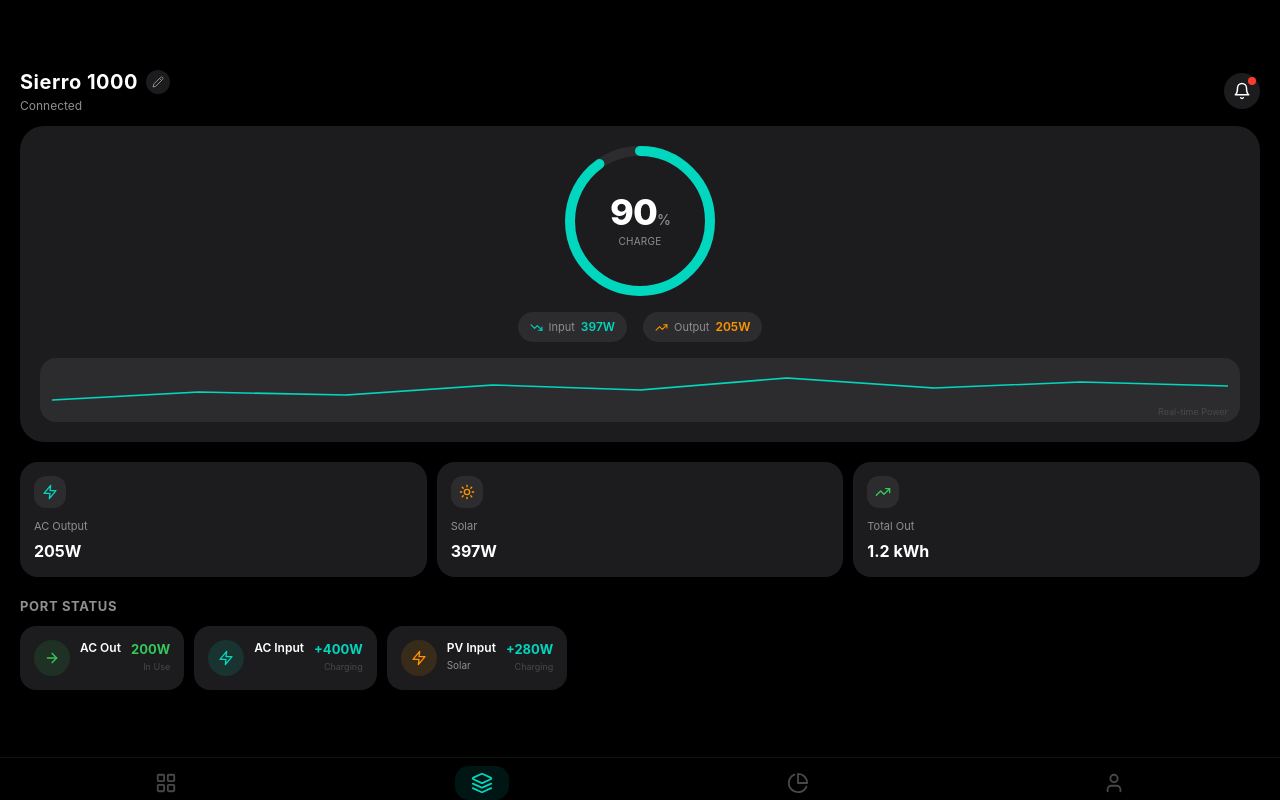
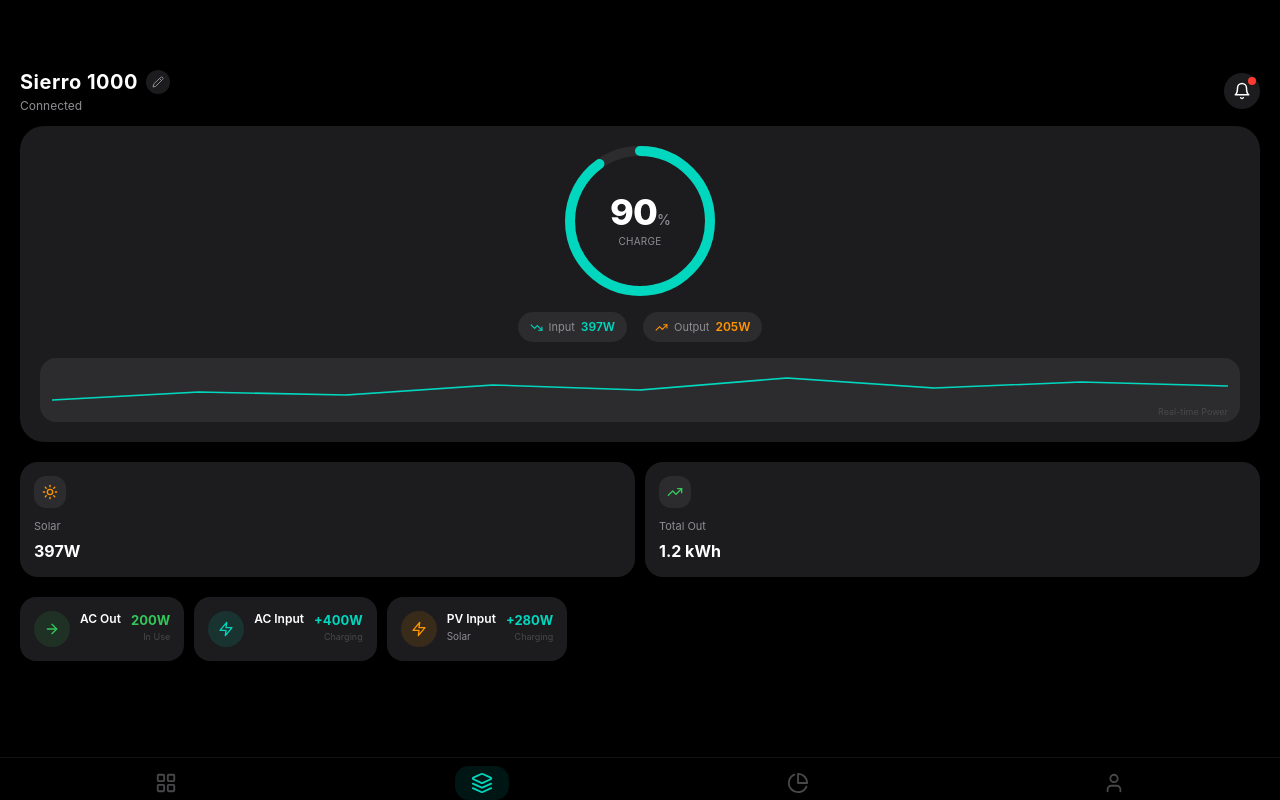
Before and after one commit to lujian1324-spec/energy-app, a React (Vite) app: page /#/ in a window 1280 px wide. Built offline with nearby package versions, Linux system fonts and the light colour scheme.

Commit message:
refactor: 去掉 Port Status 标签，HomePage 去掉 AC Output 卡片避免重复

```diff
--- a/src/pages/HomePage.tsx
+++ b/src/pages/HomePage.tsx
@@ -261,11 +261,10 @@
  </div>
  </motion.div>
 
- {/* 三个功能卡片 - AC / SOLAR / OUTPUT */}
+{/* 两个功能卡片 - Solar / Total Out */}
 <div className="px-5 mb-5">
- <div className="grid grid-cols-3 gap-2.5">
+<div className="grid grid-cols-2 gap-2.5">
 {[
- { label: 'AC Output', value: `${powerStation.outputPower}W`, color: '#01D6BE', icon: Zap },
 { label: 'Solar', value: `${powerStation.inputPower}W`, color: '#FF9500', icon: Sun },
 { label: 'Total Out', value: '1.2 kWh', color: '#34C759', icon: TrendingUp },
 ].map((item) => {
@@ -286,9 +285,6 @@
 {/* 端口状态 */}
 {displayConfig.showPortStatus && (
 <div className="px-5 mb-4">
- <div className="text-[13px] font-bold text-[#8E8E93] tracking-wider uppercase mb-2.5">
- Port Status
- </div>
 <div className="flex gap-2.5 overflow-x-auto scrollbar-hide pb-1">
 {powerStation.ports
 .filter(p => p.status === 'active' && p.type !== 'usb-out')
```
Lines whose indentation alone changed are shown as unchanged.
